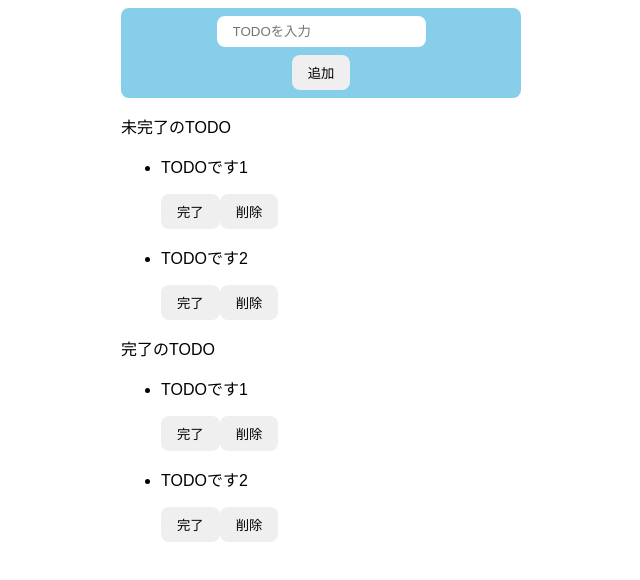
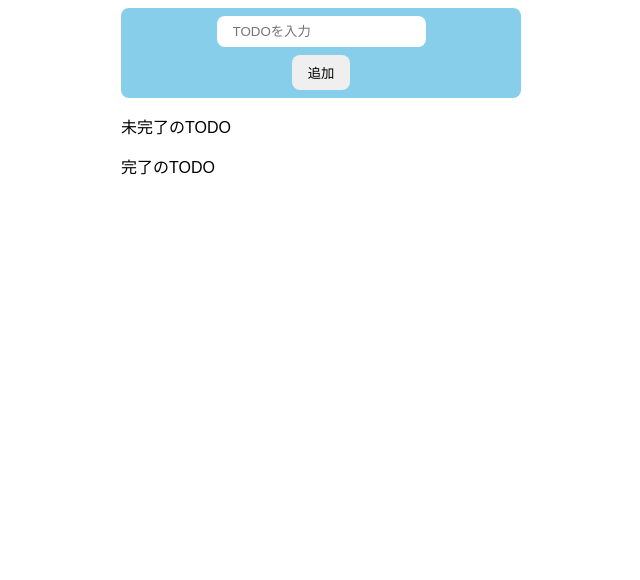
Before and after one commit to Dosa2021/react-udemy-todo, a React (Create React App) app in the folder react-todo/: page / in a window 1280 px wide. Shown: the top 580 px of the page, without its empty margins (319-959 px from the left). Built offline with nearby package versions, Linux system fonts and the light colour scheme.

Commit message:
タスクの戻す機能実装

```diff
--- a/react-todo/src/App.jsx
+++ b/react-todo/src/App.jsx
@@ -3,8 +3,8 @@
 
 export const App = () => {
   const [todoText, setTodoText] = useState('');
-  const [incompleteTodos, setIncompleteTodos] = useState(['TODOです1', 'TODOです2'])
-  const [completeTodos, setCompleteTodos] = useState(['TODOです1', 'TODOです2'])
+  const [incompleteTodos, setIncompleteTodos] = useState([]);
+  const [completeTodos, setCompleteTodos] = useState([]);
 
   // Note: formライブラリ？
   const onChangeText = (event) => {
@@ -33,6 +33,15 @@
     setCompleteTodos(newCompleteTodos);
   };
 
+  const onClickBack = (index) => {
+    const newCompleteTodos = [...completeTodos];
+    newCompleteTodos.splice(index, 1)
+    const newIncompleteTodos = [...incompleteTodos, completeTodos[index]];
+
+    setCompleteTodos(newCompleteTodos);
+    setIncompleteTodos(newIncompleteTodos);
+  };
+
   return (
     <div className="container">
       <div className="input-area">
@@ -59,14 +68,13 @@
       <div className="iomplete-area">
         <p>完了のTODO</p>
         <ul>
-          {completeTodos.map((todo) => {
+          {completeTodos.map((todo, index) => {
             return (
               // Note: key?
               <li key={todo}>
                 <div className="list-row">
                   <p className="todo-item">{todo}</p>
-                  <button>完了</button>
-                  <button>削除</button>
+                  <button onClick={() => onClickBack(index)}>戻す</button>
                 </div>
               </li>
             );
```
